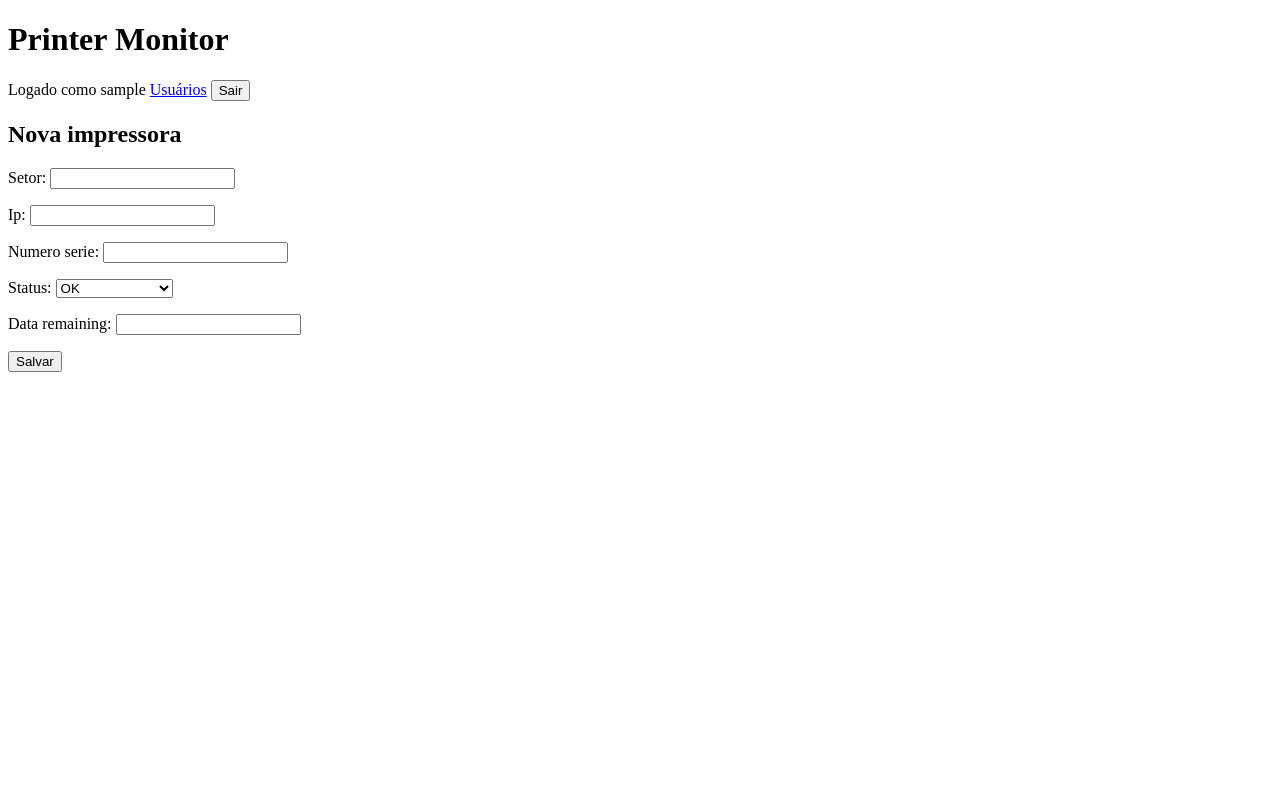
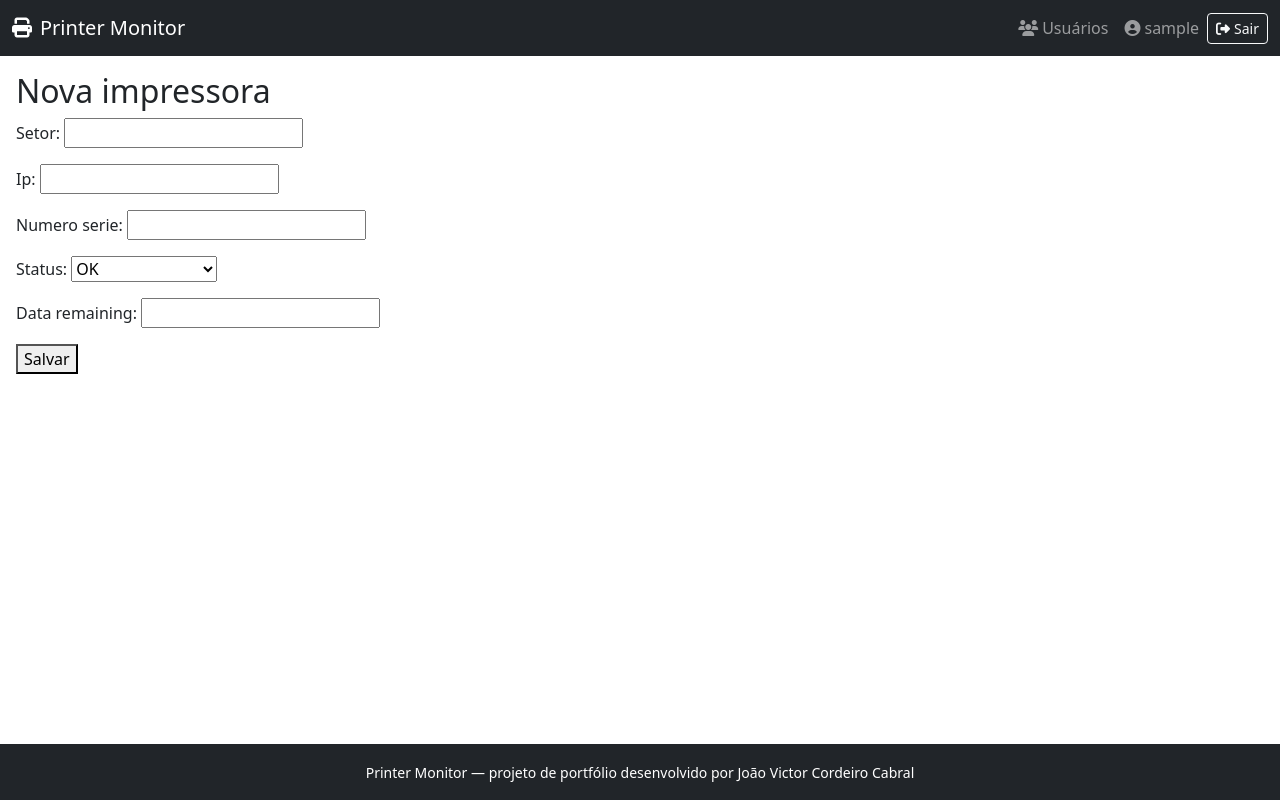
Before and after one commit to Cabral-JV/printer-monitor, a Django app: page /impressora/nova/ in a window 1280 px wide. Run offline with Django 5.2, Linux system fonts and the light colour scheme; the visitor is signed in with stand-in values (Sample User, id 1).

Commit message:
feat: layout base com bootstrap, navbar e mensagens

```diff
--- /dev/null
+++ b/printer_monitor/static/printer_monitor/css/style.css
@@ -0,0 +1,7 @@
+/* Estilos customizados do Printer Monitor */
+
+:root {
+    --pm-primary: #0d6efd;
+    --pm-success: #198754;
+    --pm-danger: #dc3545;
+}
--- a/printer_monitor/templates/printer_monitor/base.html
+++ b/printer_monitor/templates/printer_monitor/base.html
@@ -1,31 +1,86 @@
-<!DOCTYPE html>
+{% load static %}
+<!doctype html>
 <html lang="pt-br">
     <head>
-    <meta charset="UTF-8">
+        <meta charset="UTF-8" />
+        <meta name="viewport" content="width=device-width, initial-scale=1" />
         <title>{% block title %}Printer Monitor{% endblock %}</title>
+
+        <link
+            href="https://cdn.jsdelivr.net/npm/bootstrap@5.3.8/dist/css/bootstrap.min.css"
+            rel="stylesheet"
+            integrity="sha384-sRIl4kxILFvY47J16cr9ZwB07vP4J8+LH7qKQnuqkuIAvNWLzeN8tE5YBujZqJLB"
+            crossorigin="anonymous" />
+
+        <link href="https://cdnjs.cloudflare.com/ajax/libs/font-awesome/6.5.2/css/all.min.css" rel="stylesheet" />
+
+        <link rel="stylesheet" href="{% static 'printer_monitor/css/style.css' %}" />
     </head>
-<body>
+    <body class="d-flex flex-column min-vh-100">
         <header>
-        <h1>Printer Monitor</h1>
-        <nav>
-            {% if user.is_authenticated %}
-                <span>Logado como {{ user.username }}</span>
-                {% if user.is_superuser %}
-                    <a href="{% url 'printer_monitor:user_list' %}">Usuários</a>
+            <nav class="navbar navbar-expand-lg navbar-dark bg-dark">
+                <div class="container-fluid">
+                    <a class="navbar-brand d-flex align-items-center" href="{% url 'printer_monitor:printer_list' %}">
+                        <i class="fas fa-print me-2"></i>Printer Monitor
+                    </a>
+
+                    <button class="navbar-toggler" type="button" data-bs-toggle="collapse" data-bs-target="#navbarNav">
+                        <span class="navbar-toggler-icon"></span>
+                    </button>
+
+                    <div class="collapse navbar-collapse" id="navbarNav">
+                        <ul class="navbar-nav ms-auto align-items-lg-center">
+                            {% if user.is_authenticated %} {% if user.is_superuser %}
+                            <li class="nav-item">
+                                <a class="nav-link" href="{% url 'printer_monitor:user_list' %}">
+                                    <i class="fas fa-users me-1"></i>Usuários
+                                </a>
+                            </li>
                             {% endif %}
-                <form method="post" action="{% url 'logout' %}" style="display:inline;">
+                            <li class="nav-item">
+                                <span class="nav-link"> <i class="fas fa-user-circle me-1"></i>{{ user.username }} </span>
+                            </li>
+                            <li class="nav-item">
+                                <form method="post" action="{% url 'logout' %}">
                                     {% csrf_token %}
-                    <button type="submit">Sair</button>
+                                    <button type="submit" class="btn btn-outline-light btn-sm">
+                                        <i class="fas fa-sign-out-alt me-1"></i>Sair
+                                    </button>
                                 </form>
+                            </li>
                             {% else %}
-                <a href="{% url 'login' %}">Entrar</a>
+                            <li class="nav-item">
+                                <a class="btn btn-outline-light btn-sm" href="{% url 'login' %}">
+                                    <i class="fas fa-sign-in-alt me-1"></i>Entrar
+                                </a>
+                            </li>
                             {% endif %}
+                        </ul>
+                    </div>
+                </div>
             </nav>
         </header>
 
-    <main>
-        {% block content %}
-        {% endblock %}
-    </main>
+        {% if messages %}
+        <div class="container-fluid mt-3">
+            {% for message in messages %}
+            <div class="alert alert-{{ message.tags }} alert-dismissible fade show" role="alert">
+                {{ message }}
+                <button type="button" class="btn-close" data-bs-dismiss="alert" aria-label="Fechar"></button>
+            </div>
+            {% endfor %}
+        </div>
+        {% endif %}
+
+        <main class="container-fluid flex-grow-1 p-3">{% block content %} {% endblock %}</main>
+
+        <footer class="bg-dark text-white text-center py-3 mt-auto">
+            <small>Printer Monitor &mdash; projeto de portfólio desenvolvido por João Victor Cordeiro Cabral</small>
+        </footer>
+
+        <script
+            src="https://cdn.jsdelivr.net/npm/bootstrap@5.3.8/dist/js/bootstrap.bundle.min.js"
+            integrity="sha384-FKyoEForCGlyvwx9Hj09JcYn3nv7wiPVlz7YYwJrWVcXK/BmnVDxM+D2scQbITxI"
+            crossorigin="anonymous"></script>
     </body>
 </html>
```
Lines whose indentation alone changed are shown as unchanged.
